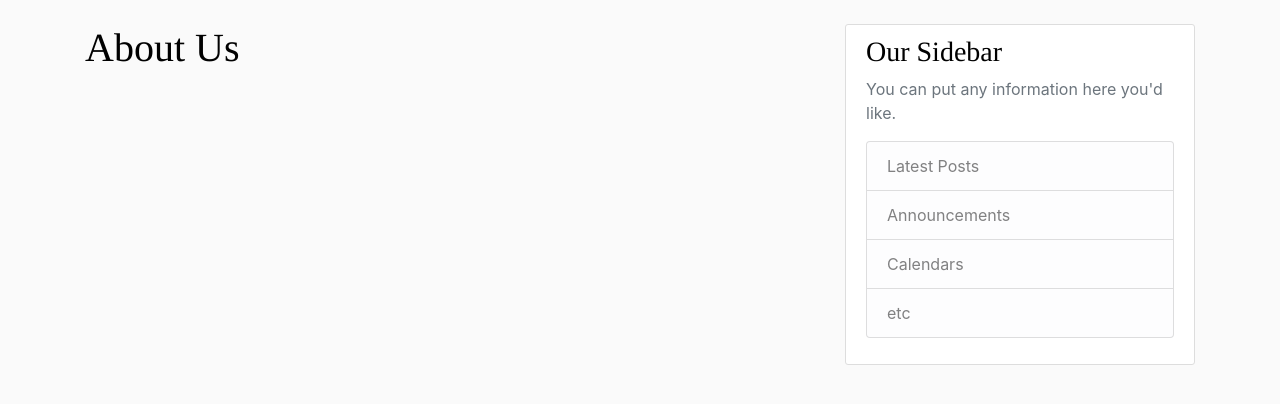
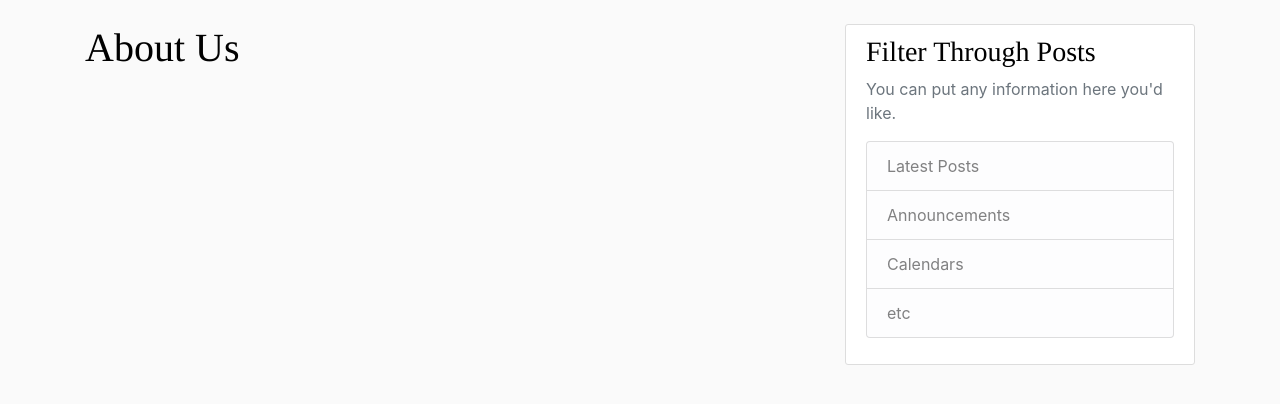
Before and after one commit to moinmir/Food-for-Thought, a Flask app: page /about in a window 1280 px wide. Shown: the part 56-460 px from the top of the page. Run offline with Flask 2, Linux system fonts and the light colour scheme; some libraries are stand-ins or nearby versions.

```diff
--- a/food/templates/layout.html
+++ b/food/templates/layout.html
@@ -56,7 +56,7 @@
             </div>
             <div class="col-md-4">
                 <div class="content-section">
-                    <h3>Our Sidebar</h3>
+                    <h3>Filter Through Posts</h3>
                     <p class='text-muted'>You can put any information here you'd like.
                         <ul class="list-group">
                             <li class="list-group-item list-group-item-light">Latest Posts</li>
```
